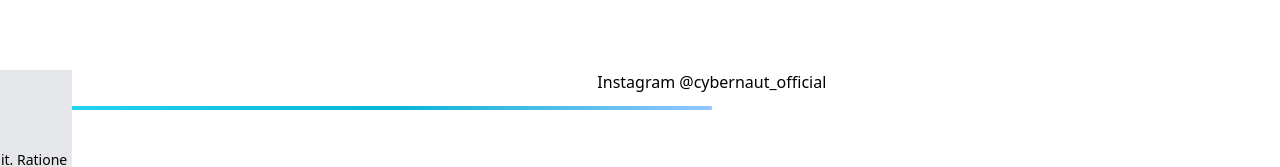
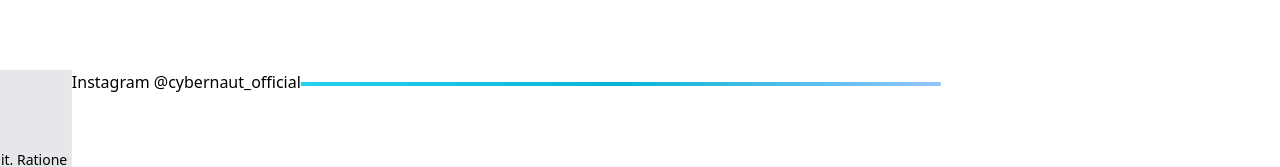
Before and after one commit to Gautham0718/Cybernaut-website, a Next.js app: page / in a window 1280 px wide. Shown: the part 3903-4070 px from the top of the page. Built offline with nearby package versions, Linux system fonts and the light colour scheme.

Commit message:
Update Contact.tsx

```diff
--- a/components/Contact.tsx
+++ b/components/Contact.tsx
@@ -132,12 +132,12 @@ const Contacts: React.FC<Props> = ({ submitDataFN }) => {
       </div>
       <div className="h-full">
         <div className="flex flex-col">
-          <div className="flex-row">
-            <h4 className="text-6x1">Instagram @cybernaut_official</h4>
-            <div className="flex mt-3 w-[50%] align-middle h-1 bg-gradient-to-r from-cyan-400 via-cyan-500 to-blue-300"></div>
+          <div className="flex flex-row">
+            <h4 className="text-6x1 flex-row">Instagram @cybernaut_official</h4>
+            <div className="flex flex-row mt-3 w-[50%] align-middle h-1 bg-gradient-to-r from-cyan-400 via-cyan-500 to-blue-300"></div>
           </div>
             <div className="flex flex-row justify-start float-left mt-20  bg-blue-300">
-              <img className="h-[250px] w-[150px]" src={temp.src}/>
+              <img className="h-[500px] w-[150px]" src={temp.src}/>
               <img className="h-[250px] w-[150px]"  src={temp.src}/>
               <img className="h-[250px] w-[150px]"  src={temp.src}/>
               <img className="h-[250px] w-[150px]"  src={temp.src}/>
```
